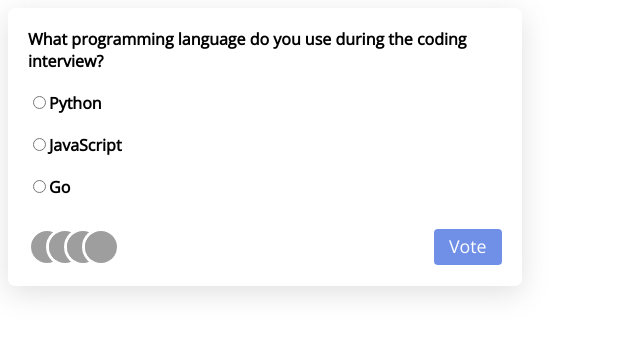
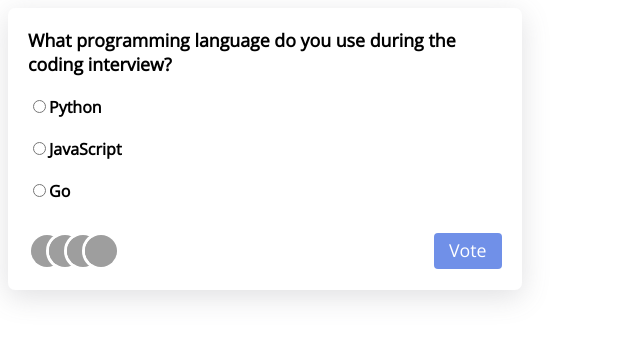
Before and after one commit to WesleyErasmus/react-polling-app, a React (Create React App) app: page / in a window 1280 px wide. Shown: the top 340 px of the page, without its empty margins (0-640 px from the left). Built offline with nearby package versions, Linux system fonts and the light colour scheme; grey boxes are pictures that could not be loaded.

Commit message:
Update heading font size

```diff
--- a/src/styles/poll.css
+++ b/src/styles/poll.css
@@ -8,6 +8,7 @@
 
 .poll-heading-label {
     margin-bottom: 10px;
+    font-size: calc(13px + 0.3rem);
 }
 
 label {
```
